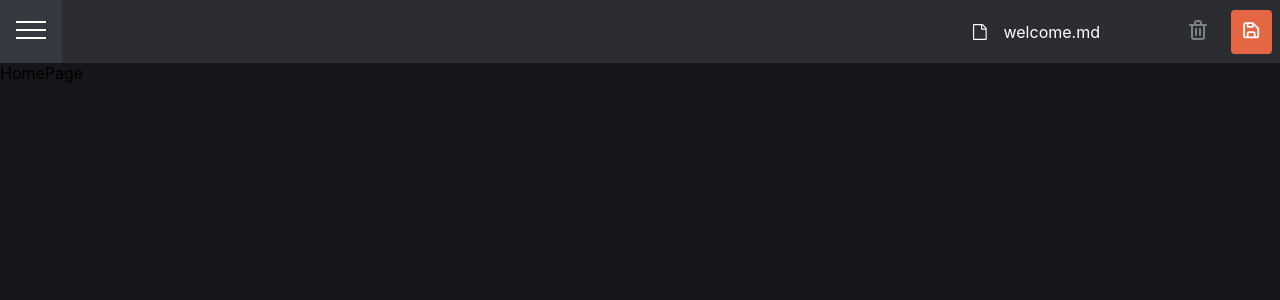
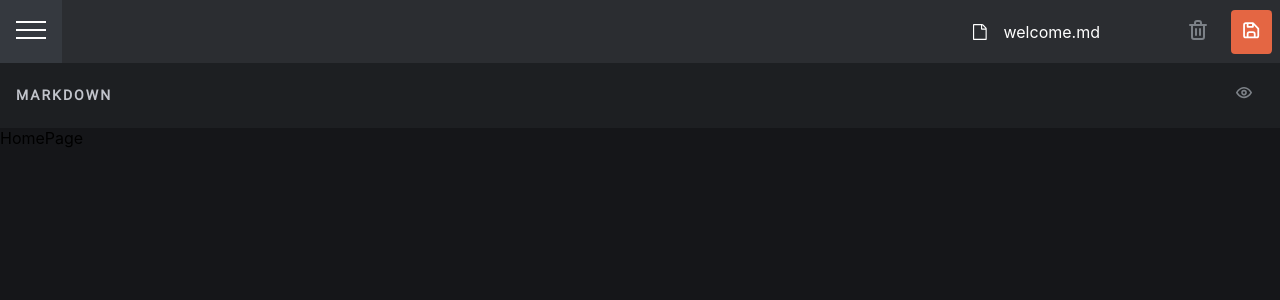
Before and after one commit to Oleksandr-Berd/markdown-editor, a React (Create React App) app: page / in a window 1280 px wide. Shown: the top 300 px of the page. Built offline with nearby package versions, Linux system fonts and the light colour scheme.

Commit message:
viewswitcher markup is done

```diff
--- a/src/components/FucntionButton/FunctionButton.tsx
+++ b/src/components/FunctionButton/FunctionButton.tsx
@@ -3,7 +3,7 @@ import * as SC from "./FunctionButtonStyled"
 
 type Props = {
   icon: string;
-  typeName: "save" | "delete";
+  typeName: "save" | "delete" | "switcher";
 };
 
 const FunctionButton:React.FC<Props> = ({icon, typeName}) => {
--- a/src/components/FucntionButton/FunctionButtonStyled.ts
+++ b/src/components/FunctionButton/FunctionButtonStyled.ts
@@ -1,8 +1,8 @@
 import styled from "@emotion/styled";
 
 type StyleProps = {
-    typeName: "save" | "delete";
-}
+  typeName: "save" | "delete" | "switcher";
+};
 
 export const FunctionButtonStyled = styled.button<StyleProps>`
 padding-top: 12px;
--- a/src/layouts/SharedLayout/SharedLayout.tsx
+++ b/src/layouts/SharedLayout/SharedLayout.tsx
@@ -1,6 +1,7 @@
 import * as SC from "./SharedLayoutStyled"
 
 import Header from "../Header/Header";
+import ViewSwitcher from "../ViewSwitcher/ViewSwitcher";
 
 type Props = {
   children: React.ReactNode;
@@ -10,6 +11,7 @@ const SharedLayout: React.FC<Props> = ({ children }) => {
   return (
     <SC.SharedLayoutStyled>
       <Header />
+      <ViewSwitcher/>
       {children}
     </SC.SharedLayoutStyled>
   );
--- /dev/null
+++ b/src/layouts/ViewSwitcher/ViewSwitcher.tsx
@@ -0,0 +1,18 @@
+import * as SC from "./ViewSwitcherStyled"
+
+import previewIcon  from "../../assets/images/icon-hide-preview.svg"
+import markIcon from "../../assets/images/icon-show-preview.svg";
+
+import FunctionButton from "../../components/FunctionButton/FunctionButton";
+
+const ViewSwitcher: React.FC = () => {
+
+  return (
+    <SC.ViewSwitcherStyled>
+      <h2>markdown</h2>
+      <FunctionButton icon={markIcon} typeName="switcher" />
+    </SC.ViewSwitcherStyled>
+  );
+};
+
+export default ViewSwitcher;
--- /dev/null
+++ b/src/layouts/ViewSwitcher/ViewSwitcherStyled.ts
@@ -0,0 +1,24 @@
+import styled from "@emotion/styled";
+
+export const ViewSwitcherStyled = styled.div`
+  display: flex;
+  flex-direction: row;
+  align-items: center;
+  justify-content: space-between;
+
+  padding-top: 12px;
+  padding-bottom: 14px;
+  padding-left: 16px;
+  padding-right: 16px;
+
+  text-transform: uppercase;
+
+background-color: ${props => props.theme.viewSwitcherBg};
+  color: ${(props) => props.theme.secondaryText};
+
+  & > h2 {
+    font-family: "RobotoRegular";
+    font-size: 14px;
+    letter-spacing: 2px;
+  }
+`;
--- a/src/utils/styles/darkTheme.ts
+++ b/src/utils/styles/darkTheme.ts
@@ -3,4 +3,5 @@ export const darkTheme: object = {
   backgroundColor: "#151619",
   text: "#fff",
   secondaryText: "#C1C4CB",
+  viewSwitcherBg: "#1D1F22",
 };
--- a/src/utils/styles/lightTheme.ts
+++ b/src/utils/styles/lightTheme.ts
@@ -3,4 +3,5 @@ export const lightTheme: object = {
   backgroundColor: "#FFFFFF",
   text: "#35393F",
   secondaryText: "#7C8187",
+  viewSwitcherBg: "#F5F5F5",
 };
```
Also changed, not shown: src/emotion.d.ts (+6 -11 lines), src/layouts/Header/Header.tsx (+4 -4 lines).
